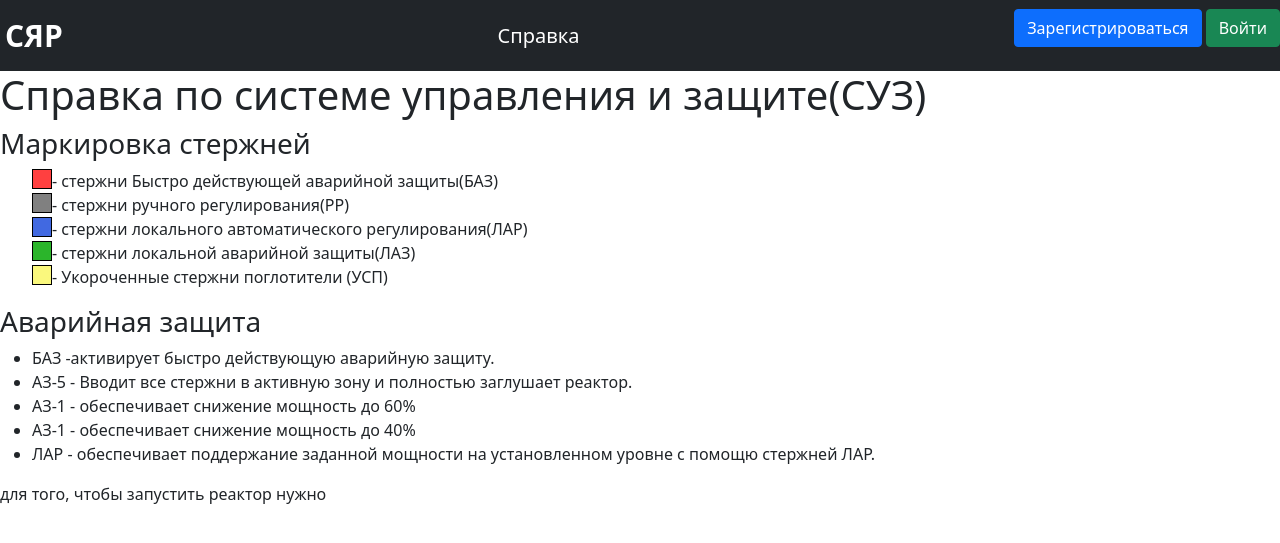
After one commit to aresen12/nuclear, a Flask app: page /info/syz in a window 1280 px wide. The commit adds this page. Shown: the top 543 px of the page. Run offline with Flask 3, Linux system fonts and the light colour scheme.

Commit message:
добавил информацию

```diff
--- a/main.py
+++ b/main.py
@@ -113,5 +113,25 @@ def add_new_reactor():
         return redirect("/")
 
 
+@application.route("/info/syz")
+def info_syz():
+    return render_template("syz_info.html")
+
+
+@application.route("/info/turnover")
+def info_turnover():
+    return render_template("turnover_info.html")
+
+
+@application.route("/info/freeze")
+def info_freeze():
+    return render_template("freeze_info.html")
+
+
+@application.route("/info")
+def info():
+    return render_template("info.html")
+
+
 if __name__ == "__main__":
     socketio.run(application, host='0.0.0.0', debug=True, allow_unsafe_werkzeug=True)
--- a/static/css/bsm.css
+++ b/static/css/bsm.css
@@ -4,6 +4,18 @@
     height: 58vh;
     background:#fffafa;
 
+}
+
+.exit-btn{
+position:absolute;
+right: 10px;
+top:0px;
+background:#FFC107;
+padding:10px;
+border-radius: 3px;
+text-decoration:none;
+color:black;
+z-index:100;
 }
 
 .signal{
--- a/static/javascript/UI.js
+++ b/static/javascript/UI.js
@@ -44,6 +44,11 @@ function my_alert(id_error){
     }
 }
 
+
+function stop_alert(id_error){
+    var div = document.getElementById(id_error);
+    div.style.background = "";
+}
 
 
 
--- a/templates/BSM.html
+++ b/templates/BSM.html
@@ -4,8 +4,10 @@
     <meta charset="UTF-8">
     <title>{{title}}</title>
     <link href="/static/css/bsm.css" rel="stylesheet" type="text/css">
+
 </head>
 <body>
+<a class="exit-btn btn btn-warning" href="/">На главное меню</a>
 <div class="main-content" style="">
     <div style="display:flex;height:95vh;align-items: flex-start;">
 <!--        ТУрбина-->
--- a/templates/base.html
+++ b/templates/base.html
@@ -5,6 +5,7 @@
     <link href="https://cdn.jsdelivr.net/npm/bootstrap@5.0.0-beta2/dist/css/bootstrap.min.css" rel="stylesheet"
           integrity="sha384-BmbxuPwQa2lc/FVzBcNJ7UAyJxM6wuqIj61tLrc4wSX0szH/Ev+nYRRuWlolflfl" crossorigin="anonymous">
     <link href="/static/css/login.css" rel="stylesheet" type="text/css">
+    <link href="/static/css/bsm.css" rel="stylesheet" type="text/css">
     <title>{{title}}</title>
 </head>
 <body>
@@ -14,7 +15,7 @@
 <!--            <img src="/static/img/main_black.png" style="height:70px;">-->
             <b style="margin-left:5px;font-size:30px;">СЯР</b>
         </a>
-         <a class="navbar-brand" href="/b">начать играть</a>
+         <a class="navbar-brand" href="/info">Справка</a>
         {% if current_user.is_authenticated %}
         <a class="navbar-brand">{{ current_user.name }}</a>
         {% else %}
--- a/templates/main.html
+++ b/templates/main.html
@@ -13,7 +13,7 @@
 <!--            <img src="/static/img/main_black.png" style="height:70px;">-->
             <b style="margin-left:5px;font-size:30px;">СЯР</b>
         </a>
-         <a class="navbar-brand" href="/b">начать играть</a>
+         <a class="navbar-brand" href="/info">Как играть</a>
         {% if current_user.is_authenticated %}
         <a class="navbar-brand">{{ current_user.name }}</a>
         <a type="button" class="btn btn-warning" href="/logout">Выйти</a>
@@ -25,6 +25,7 @@
         {% endif %}
     </nav>
 </header>
+<h1>Добро пожаловать в симулятор управления реактором</h1>
 Игроки<ul>
 {% for user in users %}
     <li>{{user.id}} - {{user.name}}</li>
--- /dev/null
+++ b/templates/syz_info.html
@@ -0,0 +1,44 @@
+{% extends "base.html" %}
+{% block content %}
+<h1>Справка по системе управления и защите(СУЗ)</h1>
+<div>
+    <h3>Маркировка стержней</h3>
+    <ul>
+        <li style="display:flex;">
+<div class="mnemo-baz "></div> - стержни Быстро действующей аварийной защиты(БАЗ)
+        </li>
+        <li style="display:flex;">
+<div class="mnemo-rr"></div> - стержни ручного регулирования(РР)
+        </li>
+            <li style="display:flex;">
+<div class="mnemo-lar"></div> - стержни локального автоматического регулирования(ЛАР)
+        </li>
+        <li style="display:flex;">
+<div class="mnemo-laz"></div> - стержни локальной аварийной защиты(ЛАЗ)
+        </li>
+        <li style="display:flex;">
+<div class="mnemo-ysp"></div> - Укороченные стержни поглотители (УСП)
+        </li>
+        </ul>
+</div>
+<div>
+    <h3>Аварийная защита</h3>
+    <ul>
+        <li>
+    БАЗ -активирует быстро действующую аварийную защиту.</li>
+        <li>
+    АЗ-5 - Вводит все стержни в активную зону и полностью заглушает реактор.
+        </li>
+        <li>
+    АЗ-1 - обеспечивает снижение мощность до 60%
+        </li>
+        <li>
+    АЗ-1 - обеспечивает снижение мощность до 40%
+        </li>
+        <li>
+            ЛАР - обеспечивает поддержание заданной мощности на установленном уровне с помощю стержней ЛАР.
+        </li>
+        </ul>
+</div>
+для того, чтобы запустить реактор нужно
+{% endblock %}
```
Also changed, not shown: static/javascript/az_classes.js (+28 -1 lines), templates/freeze_info.html (added, +13 -0 lines), templates/info.html (added, +16 -0 lines), templates/turnover_info.html (added, +7 -0 lines).
